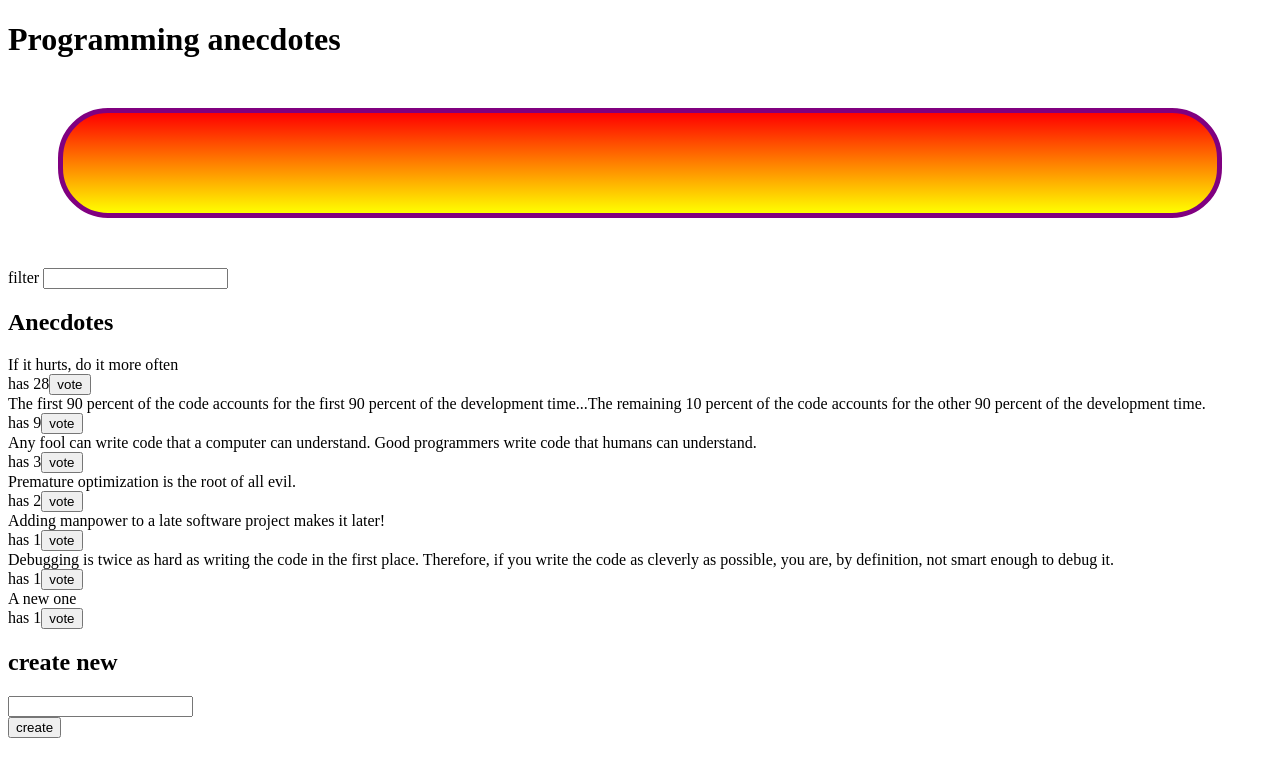
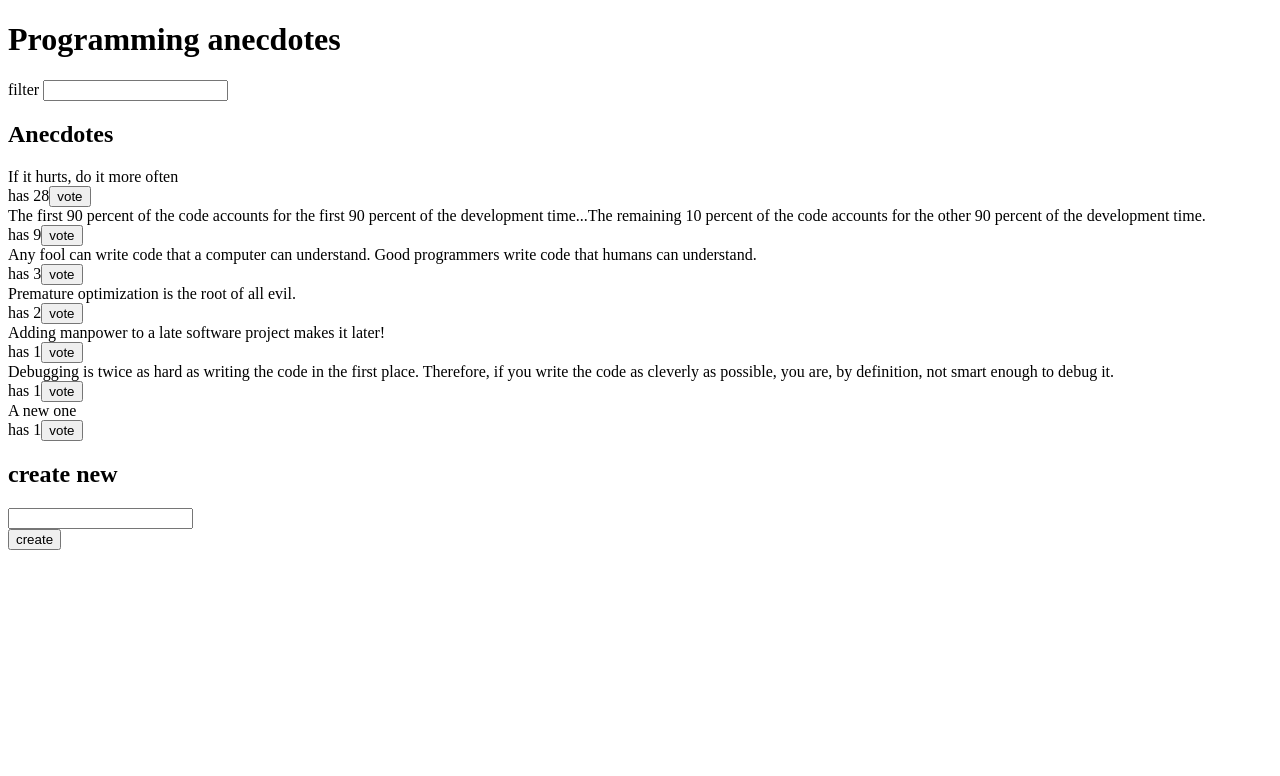
Before and after one commit to mattifso/osa6, a React (Create React App) app: page / in a window 1280 px wide. Shown: the top 776 px of the page. Built offline with nearby package versions, Linux system fonts and the light colour scheme; data requests are answered from the project's data file.

Commit message:
Hide notification when nothing notified.

```diff
--- a/src/components/Notification.js
+++ b/src/components/Notification.js
@@ -15,9 +15,11 @@ class Notification extends React.Component {
       wordSpacing: 5
     }
     return (
-      <div style={style}>
-        {this.props.notification}
-      </div>
+      this.props.notification ?
+        <div style={style}>
+          {this.props.notification}
+        </div>
+        : ''
     )
   }
 }
```
